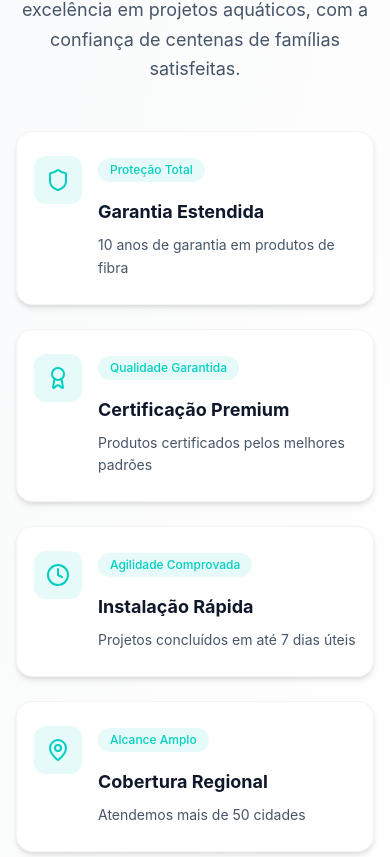
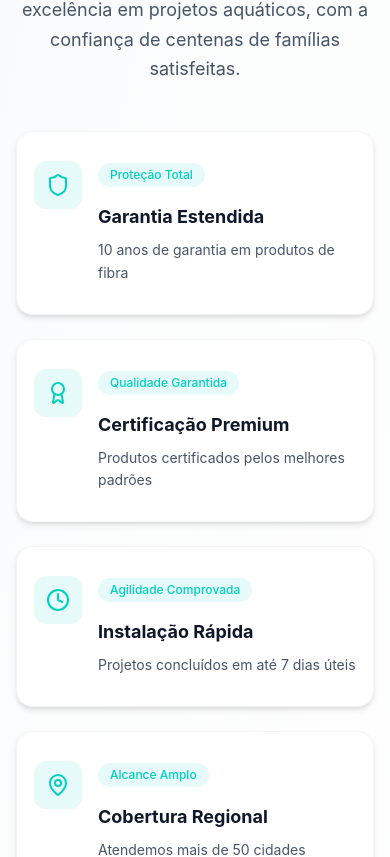
Before and after one commit to diegowvm/exclusive-pools-web, a React (Vite) app: page / in a window 390 px wide. Shown: the part 1232-2089 px from the top of the page. Built offline with nearby package versions, Linux system fonts and the light colour scheme.

Commit message:
Visual edit in Lovable
Edited UI in Lovable

```diff
--- a/src/components/CredibilitySection.tsx
+++ b/src/components/CredibilitySection.tsx
@@ -52,7 +52,7 @@ const CredibilitySection = () => {
           const IconComponent = credential.icon;
           return <div key={credential.title} style={{
             animationDelay: `${index * 0.1}s`
-          }} role="listitem" className="group bg-white rounded-2xl p-6 lg:p-8 shadow-soft hover:shadow-medium transition-all duration-300 hover:-translate-y-2 border border-gray-100 px-[17px]">
+          }} role="listitem" className="group bg-white rounded-2xl p-6 lg:p-8 shadow-soft hover:shadow-medium transition-all duration-300 hover:-translate-y-2 border border-gray-100 px-[17px] py-[29px]">
                 <div className="flex items-start space-x-4">
                   <div className="flex-shrink-0">
                     <div className="w-12 h-12 lg:w-14 lg:h-14 bg-aqua/10 rounded-xl flex items-center justify-center group-hover:bg-aqua group-hover:scale-110 transition-all duration-300">
```
